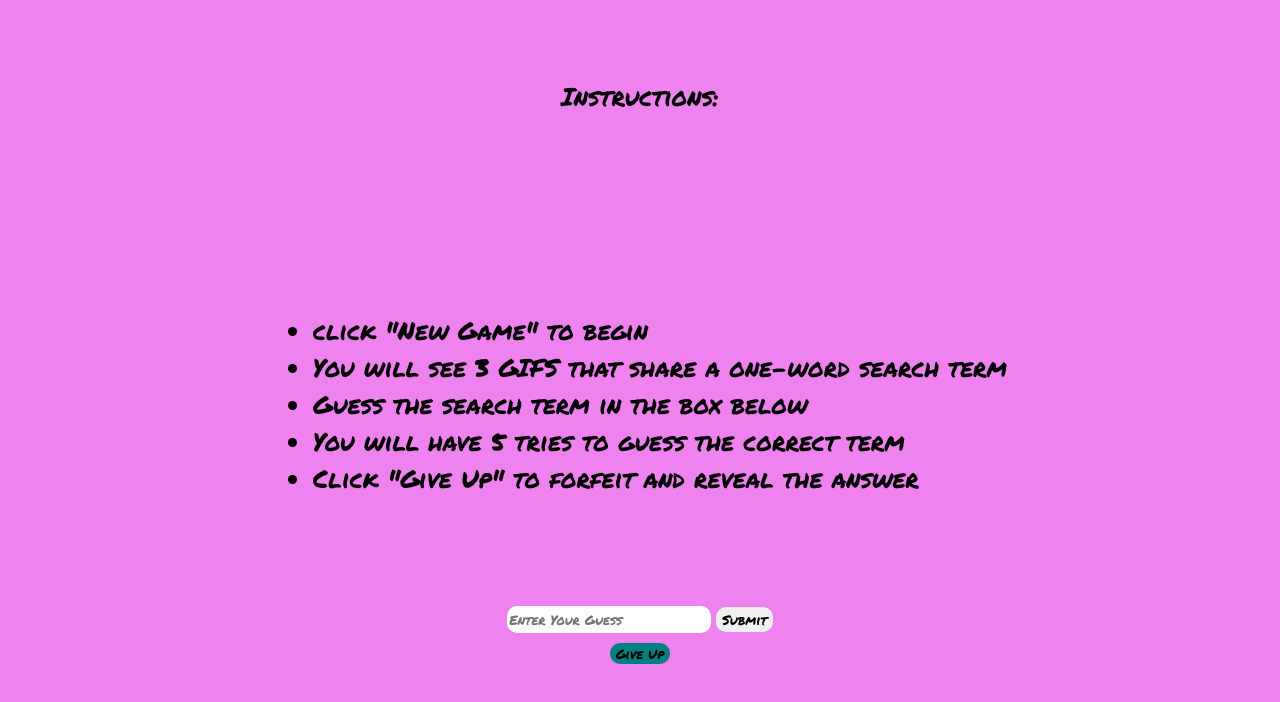
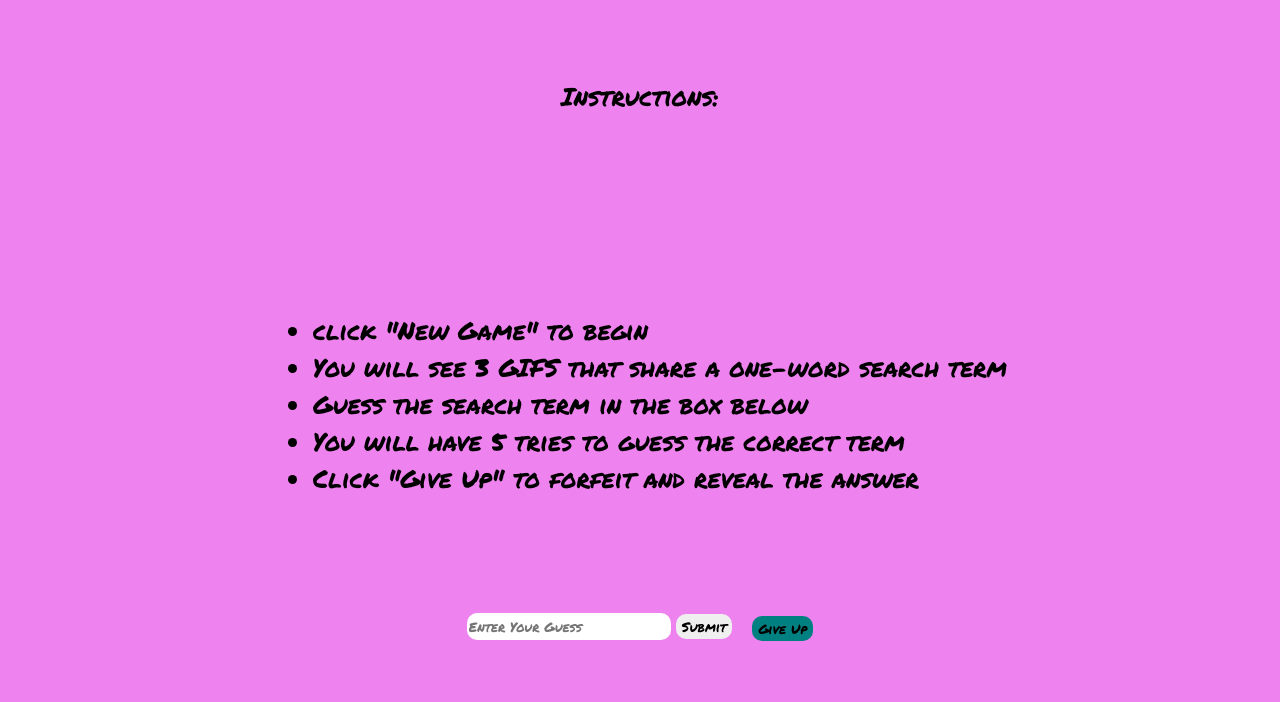
Before and after one commit to mckennapenley/javascript_giphy_game, a plain HTML site: page index.html in a window 1280 px wide. Shown: the part 70-772 px from the top of the page. Drawn offline with nearby package versions, Linux system fonts and the light colour scheme.

Commit message:
moves give up button to form, moves answer above input

```diff
--- a/css/style.css
+++ b/css/style.css
@@ -85,7 +85,7 @@ form {
   font-family: "Permanent Marker", cursive;
 }
 
-#give-answer {
+#answer {
   font-family: "Permanent Marker", cursive;
   display: flex;
   flex-direction: column;
@@ -97,12 +97,20 @@ form {
 
 #give-up-btn {
   background-color: teal;
+  display: flex;
+  flex-direction: column;
+  align-items: center;
+  justify-content: center;
   /* height: 25px;
   width: 150; */
   margin-top: 5px;
+  margin-left: 15px;
   border-radius: 10px;
   border: none;
   font-family: "Permanent Marker", cursive;
+  height: 25px;
+  width: 150;
+
 }
 
 #answer {
--- a/index.html
+++ b/index.html
@@ -40,17 +40,19 @@
       </div>
 
       <p id="win-lose"></p>
+      <p id="answer"></p>
       <p id="guess-count"></p>
 
       <form>
         <input id="guess-box" type="text" placeholder="Enter Your Guess" />
         <input id="enter-guess" type="submit" value="Submit" />
+        <button id="give-up-btn">Give Up</button>
       </form>
 
-      <div id="give-answer">
-        <button id="give-up-btn">Give Up</button>
-        <p id="answer"></p>
-      </div>
+      <!-- <div id="give-answer"> -->
+        <!-- <button id="give-up-btn">Give Up</button> -->
+        <!-- <p id="answer"></p> -->
+      <!-- </div> -->
 
       <!-- <p id = "win-lose"></p> -->
     </div>
--- a/js/app.js
+++ b/js/app.js
@@ -144,7 +144,7 @@ $("form").on("submit", getGuess);
 
 $("#give-up-btn").click(function () {
   if (!isWinner){
-  $answer.show();
+  // $answer.show();
   loseGame();
   guessesLeft = 0;
   $("#guess-count").text(`Guesses Left: ${guessesLeft}`);
@@ -158,6 +158,7 @@ function wrongAnswerResponse() {
 
 function loseGame() {
   $("#win-lose").text("Game Over - You Lose!");
+  $answer.show();
 }
 
 function winGame() {
```
